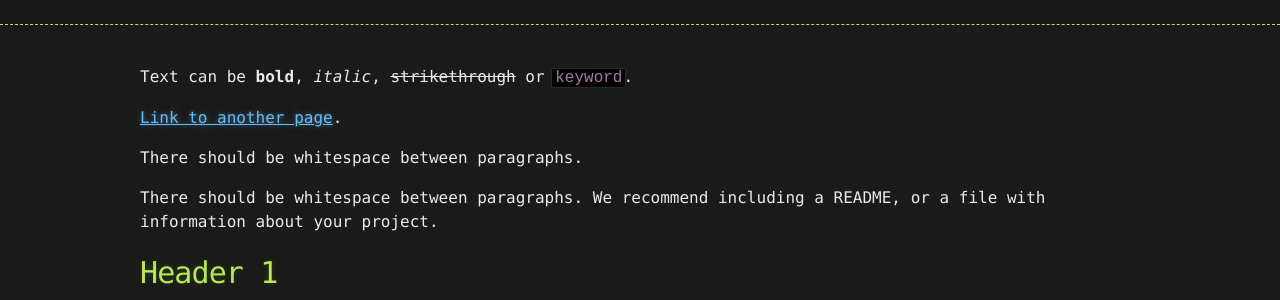
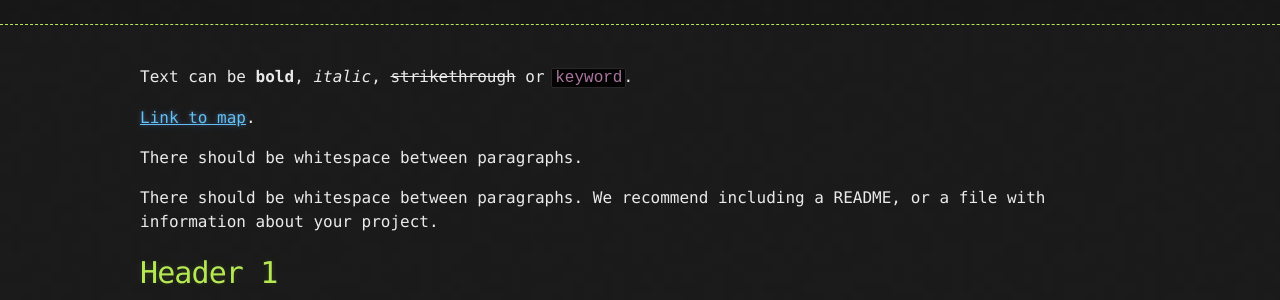
Before and after one commit to soarwing52/portfolio_Jay, a Jekyll site: the page built from index.md, in a window 1280 px wide and 900 px high. Shown: the part 168-468 px from the top of the window. Built offline with Jekyll 4.4.1, drawn with Linux system fonts in a browser that asks for light colours.

Commit message:
Update index.md

```diff
--- a/index.md
+++ b/index.md
@@ -4,7 +4,7 @@ layout: default
 
 Text can be **bold**, _italic_, ~~strikethrough~~ or `keyword`.
 
-[Link to another page](./another-page.html).
+[Link to map](./map.html).
 
 There should be whitespace between paragraphs.
 
```
